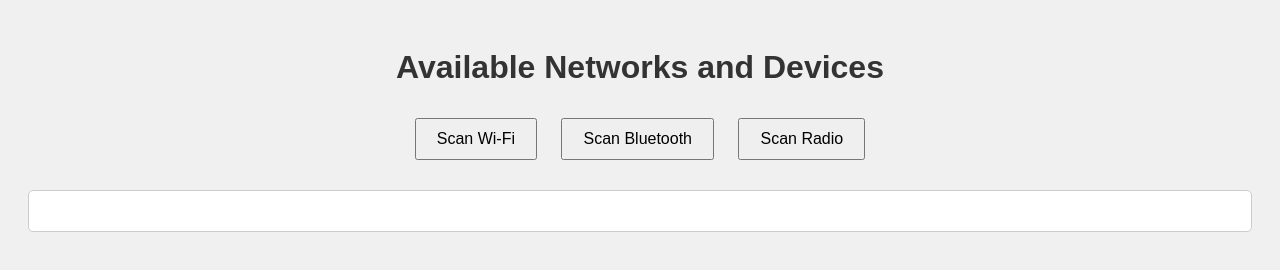
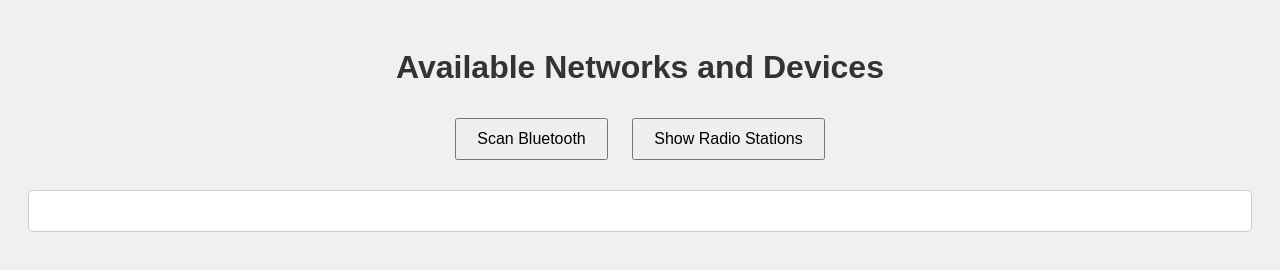
Before and after one commit to Qbaa134/E-Network-Scanner, a plain HTML site: page index.html in a window 1280 px wide. Drawn offline with Linux system fonts and the light colour scheme.

Commit message:
Update index.html

```diff
--- a/index.html
+++ b/index.html
@@ -8,9 +8,8 @@
 </head>
 <body>
     <h1>Available Networks and Devices</h1>
-    <button id="scan-wifi">Scan Wi-Fi</button>
     <button id="scan-bluetooth">Scan Bluetooth</button>
-    <button id="scan-radio">Scan Radio</button>
+    <button id="get-radio-stations">Show Radio Stations</button>
     <div id="output"></div>
 
     <script src="script.js"></script>
```
